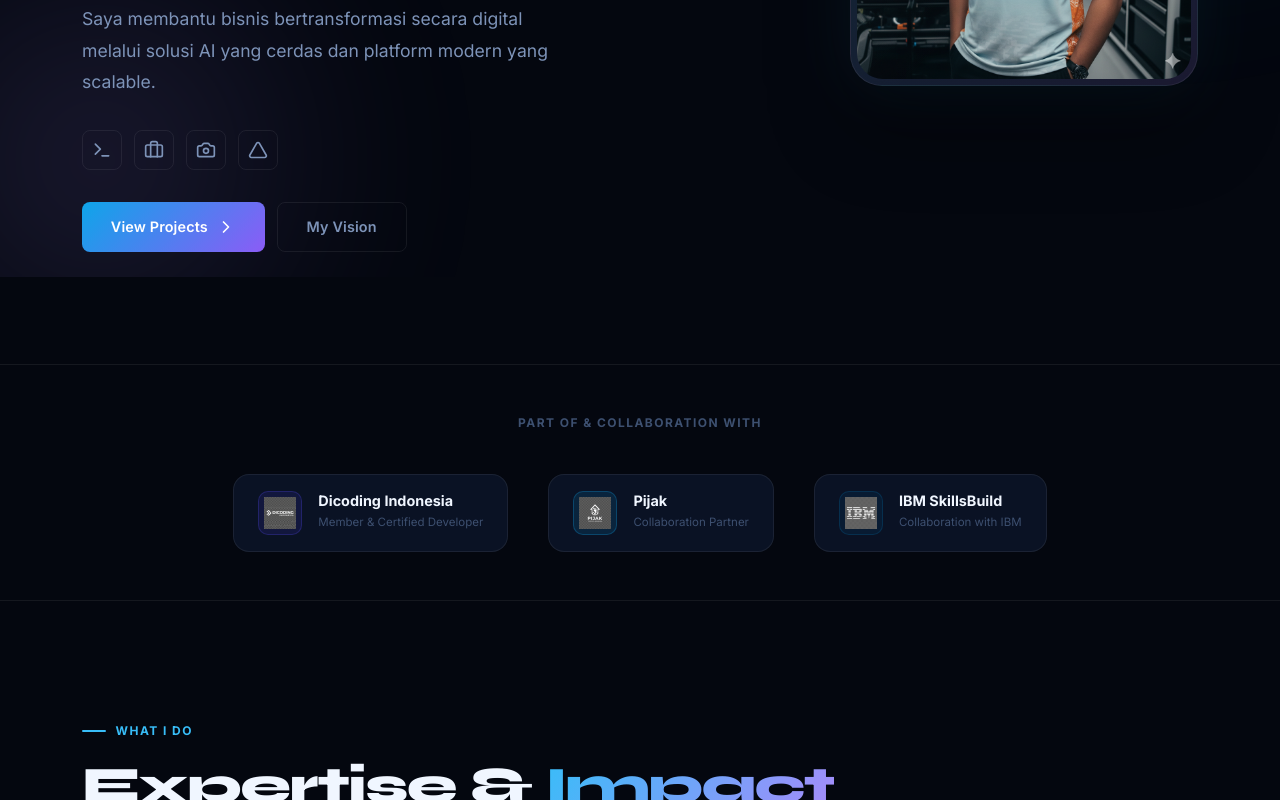
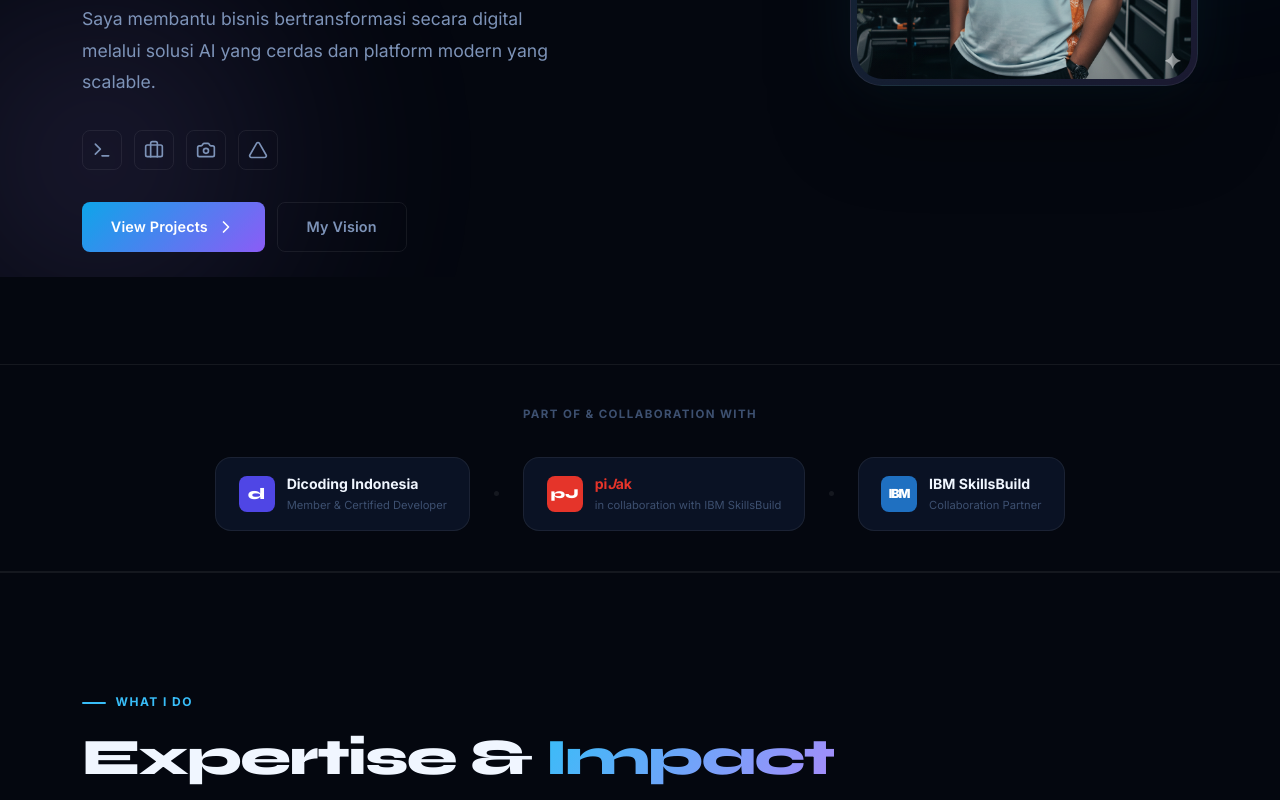
Before and after one commit to Kevinsamt/myporto, a React (Vite) app: page / in a window 1280 px wide. Shown: the part 523-1323 px from the top of the page. Built offline with nearby package versions, Linux system fonts and the light colour scheme.

Commit message:
fix: replace fake generated logos with clean text-based affiliation badges

```diff
--- a/src/App.tsx
+++ b/src/App.tsx
@@ -150,76 +150,70 @@ const App: React.FC = () => {
       </section>
 
       {/* Affiliation Section */}
-      <section style={{ padding: '3rem 0' }}>
+      <section style={{ padding: '2.5rem 0', borderTop: '1px solid var(--border)', borderBottom: '1px solid var(--border)' }}>
         <div className="container">
+          <motion.p
+            {...fadeIn}
+            style={{ textAlign: 'center', fontSize: '0.72rem', letterSpacing: '0.12em', textTransform: 'uppercase', color: 'var(--text-muted)', fontWeight: 700, marginBottom: '2rem' }}
+          >
+            Part of &amp; Collaboration with
+          </motion.p>
+
+          <div style={{ display: 'flex', justifyContent: 'center', alignItems: 'center', gap: '1.5rem', flexWrap: 'wrap' }}>
+
+            {/* Dicoding */}
             <motion.div
-            {...fadeIn}
-            style={{ textAlign: 'center', marginBottom: '2.5rem' }}
+              {...fadeIn} transition={{ delay: 0 }}
+              style={{ display: 'flex', alignItems: 'center', gap: '0.75rem', padding: '0.9rem 1.4rem', background: 'var(--bg-card)', border: '1px solid var(--border)', borderRadius: 'var(--radius-md)' }}
+              whileHover={{ borderColor: '#4f46e5', y: -3 }}
             >
-            <p style={{ fontSize: '0.75rem', letterSpacing: '0.12em', textTransform: 'uppercase', color: 'var(--text-muted)', fontWeight: 700 }}>
-              Part of & Collaboration with
-            </p>
+              <div style={{ background: '#4f46e5', borderRadius: '8px', width: '36px', height: '36px', display: 'flex', alignItems: 'center', justifyContent: 'center', flexShrink: 0 }}>
+                <span style={{ color: '#fff', fontWeight: 900, fontSize: '1rem', fontFamily: 'Syne, sans-serif' }}>d</span>
+              </div>
+              <div>
+                <p style={{ color: 'var(--text-primary)', fontWeight: 700, fontSize: '0.88rem', margin: 0 }}>Dicoding Indonesia</p>
+                <p style={{ color: 'var(--text-muted)', fontSize: '0.7rem', margin: 0 }}>Member & Certified Developer</p>
+              </div>
             </motion.div>
 
-          <div style={{ display: 'flex', justifyContent: 'center', alignItems: 'center', gap: '2.5rem', flexWrap: 'wrap' }}>
-            {[
-              {
-                name: 'Dicoding Indonesia',
-                role: 'Member & Certified Developer',
-                logo: '/images/dicoding.png',
-                color: '#4f46e5'
-              },
-              {
-                name: 'Pijak',
-                role: 'Collaboration Partner',
-                logo: '/images/pijak.png',
-                color: '#0ea5e9'
-              },
-              {
-                name: 'IBM SkillsBuild',
-                role: 'Collaboration with IBM',
-                logo: '/images/ibm.png',
-                color: '#006699'
-              }
-            ].map((org, i) => (
+            {/* Separator dot */}
+            <div style={{ width: '5px', height: '5px', borderRadius: '50%', background: 'var(--border)' }} />
+
+            {/* piJak x IBM */}
             <motion.div
-                key={org.name}
-                {...fadeIn}
-                transition={{ delay: i * 0.1 }}
-                style={{
-                  display: 'flex',
-                  alignItems: 'center',
-                  gap: '1rem',
-                  padding: '1rem 1.5rem',
-                  background: 'var(--bg-card)',
-                  border: '1px solid var(--border)',
-                  borderRadius: 'var(--radius-md)',
-                  transition: 'var(--transition)',
-                  cursor: 'default',
-                  minWidth: '220px'
-                }}
-                whileHover={{ borderColor: org.color, y: -3 }}
+              {...fadeIn} transition={{ delay: 0.1 }}
+              style={{ display: 'flex', alignItems: 'center', gap: '0.75rem', padding: '0.9rem 1.4rem', background: 'var(--bg-card)', border: '1px solid var(--border)', borderRadius: 'var(--radius-md)' }}
+              whileHover={{ borderColor: '#e5342a', y: -3 }}
             >
-                <div style={{
-                  width: '44px',
-                  height: '44px',
-                  borderRadius: '10px',
-                  background: `${org.color}22`,
-                  border: `1px solid ${org.color}44`,
-                  overflow: 'hidden',
-                  flexShrink: 0,
-                  display: 'flex',
-                  alignItems: 'center',
-                  justifyContent: 'center'
-                }}>
-                  <img src={org.logo} alt={org.name} style={{ width: '32px', height: '32px', objectFit: 'contain' }} />
+              <div style={{ background: '#e5342a', borderRadius: '8px', width: '36px', height: '36px', display: 'flex', alignItems: 'center', justifyContent: 'center', flexShrink: 0 }}>
+                <span style={{ color: '#fff', fontWeight: 900, fontSize: '0.85rem', fontFamily: 'Syne, sans-serif' }}>pJ</span>
               </div>
               <div>
-                  <p style={{ color: 'var(--text-primary)', fontWeight: 700, fontSize: '0.9rem', margin: 0, lineHeight: 1.3 }}>{org.name}</p>
-                  <p style={{ color: 'var(--text-muted)', fontSize: '0.72rem', margin: 0, marginTop: '0.15rem' }}>{org.role}</p>
+                <p style={{ color: 'var(--text-primary)', fontWeight: 700, fontSize: '0.88rem', margin: 0 }}>
+                  <span style={{ color: '#e5342a' }}>pi</span><span style={{ color: '#e5342a', fontStyle: 'italic' }}>J</span><span style={{ color: '#e5342a' }}>ak</span>
+                </p>
+                <p style={{ color: 'var(--text-muted)', fontSize: '0.7rem', margin: 0 }}>in collaboration with IBM SkillsBuild</p>
               </div>
             </motion.div>
-            ))}
+
+            {/* Separator dot */}
+            <div style={{ width: '5px', height: '5px', borderRadius: '50%', background: 'var(--border)' }} />
+
+            {/* IBM SkillsBuild */}
+            <motion.div
+              {...fadeIn} transition={{ delay: 0.2 }}
+              style={{ display: 'flex', alignItems: 'center', gap: '0.75rem', padding: '0.9rem 1.4rem', background: 'var(--bg-card)', border: '1px solid var(--border)', borderRadius: 'var(--radius-md)' }}
+              whileHover={{ borderColor: '#1f70c1', y: -3 }}
+            >
+              <div style={{ background: '#1f70c1', borderRadius: '8px', width: '36px', height: '36px', display: 'flex', alignItems: 'center', justifyContent: 'center', flexShrink: 0 }}>
+                <span style={{ color: '#fff', fontWeight: 900, fontSize: '0.78rem', letterSpacing: '-1px' }}>IBM</span>
+              </div>
+              <div>
+                <p style={{ color: 'var(--text-primary)', fontWeight: 700, fontSize: '0.88rem', margin: 0 }}>IBM SkillsBuild</p>
+                <p style={{ color: 'var(--text-muted)', fontSize: '0.7rem', margin: 0 }}>Collaboration Partner</p>
+              </div>
+            </motion.div>
+
           </div>
         </div>
       </section>
```
Lines whose indentation alone changed are shown as unchanged.
